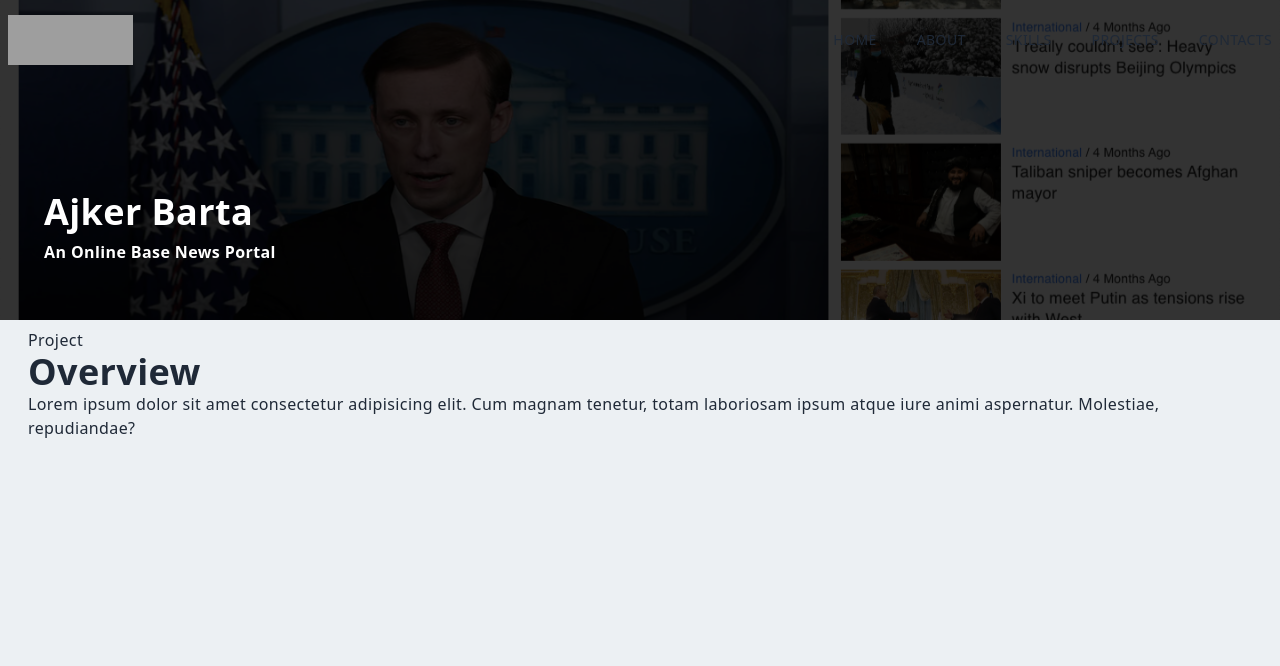
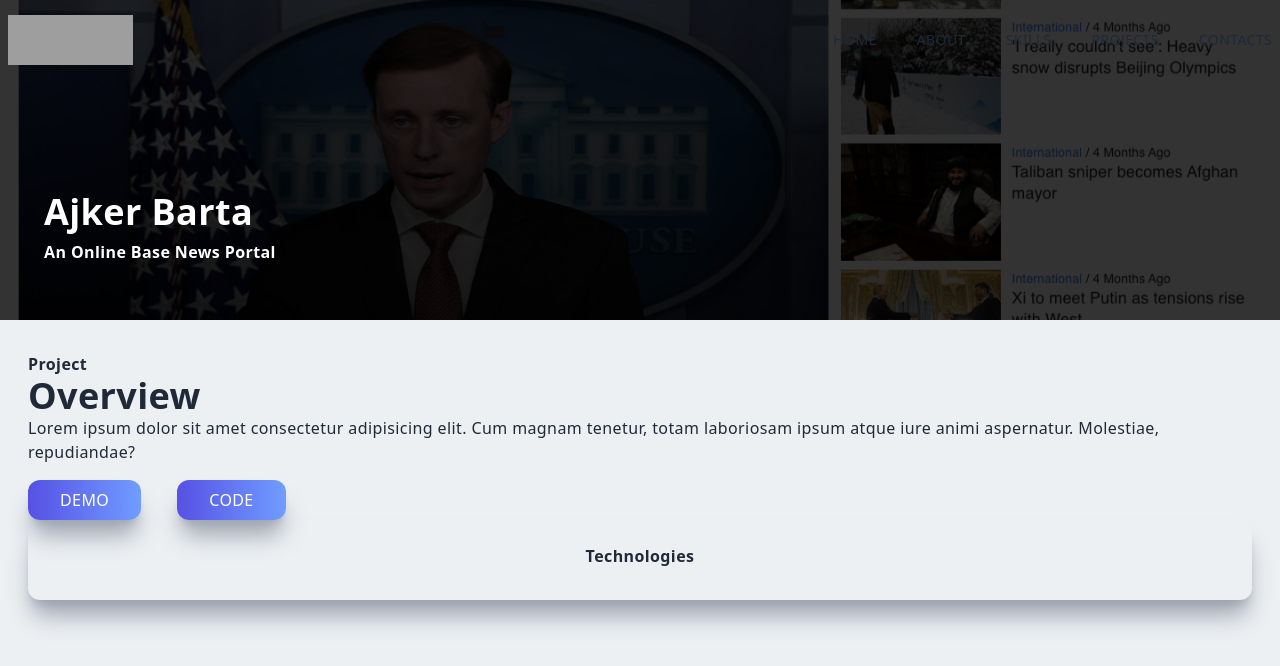
Before and after one commit to SudiptaAdhikaryJoy/my-portfolio, a Next.js app: page /ajker in a window 1280 px wide. Shown: the top 666 px of the page. Built offline with nearby package versions, Linux system fonts and the light colour scheme; grey boxes are pictures that could not be loaded.

Commit message:
routing path set

```diff
--- a/pages/ajker.jsx
+++ b/pages/ajker.jsx
@@ -14,11 +14,21 @@ const ajker = () => {
         </div>
       </div>
 
-      <div className='max-w-[1240px] mx-auto p-2'>
-        <div>
-          <p>Project</p>
+      <div className='max-w-[1240px] mx-auto p-2 md:grid-cols-5 gap-8 pt-8'>
+        <div className='col-span-4'>
+          <h4>Project</h4>
           <h2>Overview</h2>
           <p>Lorem ipsum dolor sit amet consectetur adipisicing elit. Cum magnam tenetur, totam laboriosam ipsum atque iure animi aspernatur. Molestiae, repudiandae?</p>
+          <button className='px-8 py-2 mt-4 mr-9'>Demo</button>
+          <button className='px-8 py-2 mt-4'>Code</button>
+        </div>
+        <div className='col-span-4 md:col-span-1 shadow-xl rounded-xl shadow-gray-400 p-4'>
+          <div className='p-2'>
+            <p className='text-center font-bold pb-2'>Technologies</p>
+          </div>
+          <div>
+
+          </div>
         </div>
       </div>
 
```
